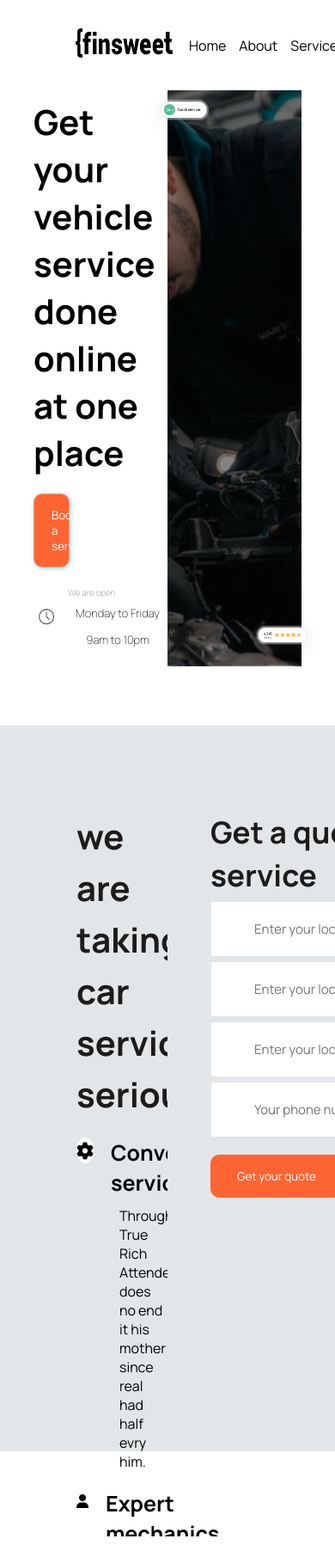
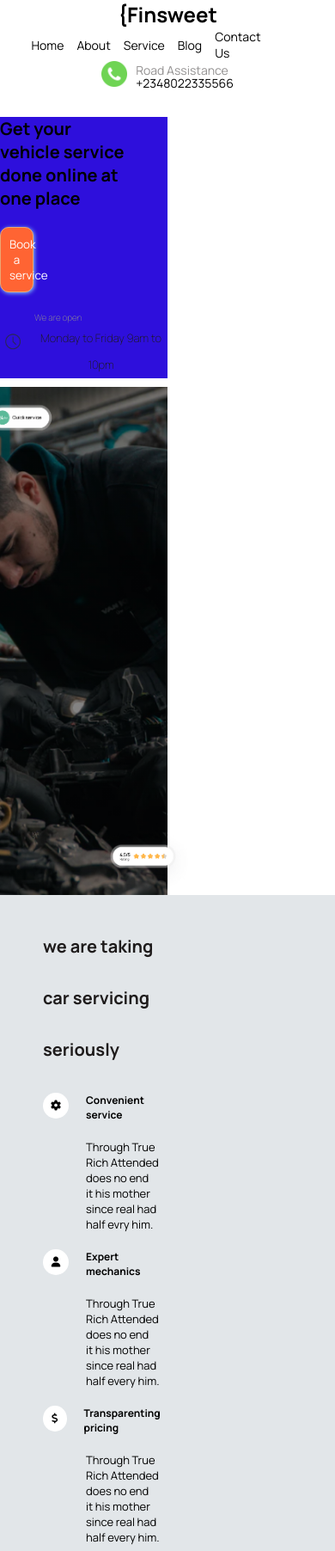
Before and after one commit to Najeebat/Finsweet, a plain HTML site: page index.html in a window 390 px wide. Shown: the top 1804 px of the page at 86% size. Drawn offline with Linux system fonts and the light colour scheme.

Commit message:
made some changes to my code

```diff
--- a/finsweet.css
+++ b/finsweet.css
@@ -3,17 +3,24 @@
     margin: 0;
     box-sizing: border-box;
     font-family: 'Manrope', sans-serif;
+
+
 }
 header{
     width: 100%;
+    background-color: #ffffff;
+    position: fixed;
+   z-index: 100;
+
+}
+
+#header .container{
+    width: 80%;
     display: flex;
     justify-content: space-between;
     align-items: center;
-   padding: 10px 70px;
+    margin: auto;
     background-color: #ffffff;
-    position: fixed;
-
-   z-index: 50;
 
 }
 
@@ -27,7 +34,8 @@ nav ul{
     align-items: center;
     column-gap: 15px;
     border-right: 1px solid gray;
-    padding-right: 20px;
+    padding-right: 50px;
+
 
 }
 nav ul li{
@@ -50,15 +58,17 @@ nav .right-contact .right-contact-text .assist{
     height: 100vh;
     width: 100%;
     margin: auto;
-    display: flex;
+  display: flex;
     align-items: center;
     justify-content: center;
+
 }
 .container{
     height: 80%;
     width: 80%;
     display: flex;
     margin-top: 30px;
+
 }
 main .container .left-text{
     width: 50%;
@@ -72,7 +82,7 @@ main .container .left-text .content{
     font-size: 20px;
 }
 main .left-text button{
-    padding: 15px 20px;
+    padding: 15px;
     margin-top: 20px;
     border-radius: 10px;
     background-color: #ff6433;
@@ -103,10 +113,10 @@ main .left-text .opening-time .time-text h3{
     text-align: center;
     margin: 0;
 }
-main .container .right-img{
+main .container  .right-img{
     width: 50%;
     height: 100%;
-    background:linear-gradient(rgba(0, 0, 0, 0.477),rgba(0,0,0,0.477)),url(right\ container\ img.jpg);
+    background:linear-gradient(rgba(0, 0, 0, 0.477),rgba(0,0,0,0.477)),url(mechanic.png);
     background-position: center;
     background-size: cover;
     background-repeat: no-repeat;
@@ -128,13 +138,13 @@ main .container .right-img .rating{
     height: 100vh;
     background-color: #E2E6E9;
 }
-#car-service .container .left-text{
+#car-service .container .left{
     width: 50%;
     height: 100%;
     background-color: #E2E6E9;
 
 }
-#car-service .container .left-text h1{
+#car-service .container .left h1{
     font-family: 'Manrope', sans-serif;
     color:#1E1B1B;
     font-size: 40px;
@@ -142,14 +152,14 @@ main .container .right-img .rating{
     font-weight: 700;
     margin-left: 50px;
 }
-#car-service .container .left-text .settings{
+#car-service .container .left .settings{
     display: flex;
     margin-left: 50px;
     column-gap: 20px;
     margin-top: 20px;
 
 }
-#car-service .container .left-text .settings i{
+#car-service .container .left .settings i{
     background-color: #ffffff;
     width: 30px;
     height: 30px;
@@ -159,25 +169,25 @@ main .container .right-img .rating{
     align-items: center;
 
 }
-#car-service .container .left-text .settings h4{
+#car-service .container .left .settings h4{
     font-size: 25px;
 }
-#car-service .container .left-text p{
+#car-service .container .left p{
     margin-left: 100px;
     margin-top: 10px;
     font-size: 16px;
 }
-#car-service .container .left-text .know-more{
+#car-service .container .left .know-more{
     display: flex;
    margin-left: 100px;
     margin-top: 20px;
 
 }
-#car-service .container .left-text .know-more h3{
+#car-service .container .left .know-more h3{
     padding-right: 20px;
 }
 
-#car-service .container .left-text .know-more i{
+#car-service .container .left .know-more i{
     padding-top: 5px;
 }
 
@@ -504,3 +514,106 @@ background-color: #ff6433;
     font-size: 14px;
     font-weight: 500px;
 }
+
+@media screen and (max-width: 425px) {
+header{
+    position: static;
+    width: 100%;
+   flex-direction:column ;
+
+}
+header .container{
+    flex-direction:column ;
+    justify-content: center;
+    align-items: center;
+}
+
+nav{
+    flex-direction: column;
+}
+
+nav ul{
+    border: none;
+}
+
+nav ul li{
+    font-size: 14px;
+}
+
+.Logo{
+   font-size: 12px;
+}
+
+.parent-flex{
+    height: auto;
+    flex-direction: column;
+}
+.container{
+    flex-direction: column;
+    width: 100%;
+
+}
+.left{
+    height: 50%;
+    width: 100%;
+    background-color: #2e0fdc;
+}
+.right {
+height: 70vh;
+width: 100%;
+margin-top: 10px;
+
+background-color: darkgoldenrod;
+
+
+}
+
+main .container .left-text  .content{
+    width: 80%;
+    font-size: 10px;
+}
+main .left-text button{
+
+    padding: 10px;
+    margin-top: 20px;
+    border-radius: 10px;
+    background-color: #ff6433;
+    color: #ffffff;
+    border: 1px solid rgb(235, 167, 116);
+    box-shadow: 1px 1px 5px lightskyblue;
+
+}
+main .container  .right-img{
+    height: 70vh;
+}
+
+#car-service{
+    height: auto;
+}
+
+#car-service .container .left h1{
+    font-family: 'Manrope', sans-serif;
+    color:#1E1B1B;
+    font-size: 20px;
+    font-weight: 700;
+    margin-left: 50px;
+}
+
+#car-service .container .left .settings i{
+    background-color: #ffffff;
+    padding: 10px;
+    border-radius: 50%;
+    display: flex;
+    justify-content: center;
+    align-items: center;
+    font-size: 12px;
+}
+#car-service .container .left .settings h4{
+    font-size: 12px;
+}
+#car-service .container .left p{
+    margin-left: 100px;
+    padding-top: 10px;
+    font-size: 13px;
+}
+}
--- a/index.html
+++ b/index.html
@@ -14,9 +14,10 @@
 <link href="https://fonts.googleapis.com/css2?family=Manrope:wght@200;300;400;500;600;700;800&display=swap" rel="stylesheet">
 </head>
 <body>
-     <header>
+     <header id="header">
+        <div class="container">
            <div class="Logo">
-            <img src="Finsweet logo.png" alt="" width="150px" height="80px">
+            <h1>{Finsweet</h1>
            </div>
               <nav>
                   <ul>
@@ -38,15 +39,18 @@
                   </div>
 
               </nav>
+            </div>
      </header>
+
      <main class="parent-flex">
-     <div class="container">
+     <div class="container first-container">
 
-        <div class="left-text">
+        <div class="left-text left">
             <div class="content">
                  <h1>Get your vehicle service done online at one place</h1>
+                 <button class="btn">Book a service</button>
             </div>
-                <button>Book a service</button>
+
                 <div class="opening-time">
                     <div class="time-img">
                         <img src="timeicon-removebg-preview.png" alt="" width="30px" height="30px">
@@ -57,19 +61,22 @@
                     </div>
                 </div>
 
+
         </div>
-        <div class="right-img">
+
+        <div class="right-img right">
 <img src="Service.png" alt="service" width="65%" class="service">
 <img src="Rating.png" alt="rating" width="65%" class="rating">
         </div>
 
-     </div>
+
+    </div>
     </main>
     <!--car service section-->
-    <section id="car-service" class="parent-flex">
+    <section id="car-service" class="parent-flex car-service-bg ">
         <div class="container">
-            <div class="left-text">
-                <h1>we are taking car <br> servicing seriously</h1>
+            <div class="left">
+                <h1>we are taking car servicing seriously</h1>
                    <div class="settings">
                     <i class="fa-solid fa-gear fa-lg"></i>
                     <h4>Convenient service</h4>
```
Also changed, not shown: mechanic.png (added), right container img.jpg (deleted).
